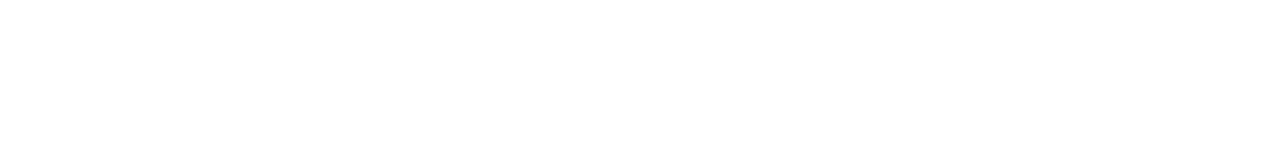
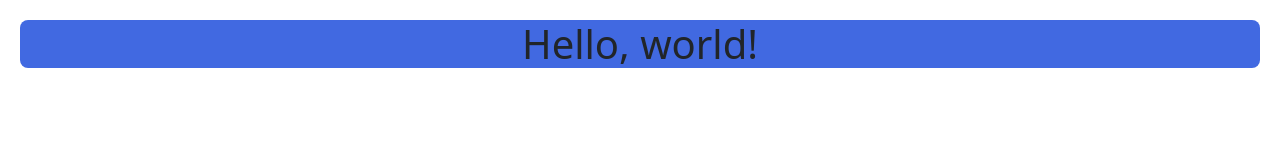
Before and after one commit to santimm44/Favorite-Top-Ten-Website, a plain HTML site: page index.html in a window 1280 px wide. Drawn offline with nearby package versions, Linux system fonts and the light colour scheme.

Commit message:
Added Index stuff

```diff
--- a/index.html
+++ b/index.html
@@ -0,0 +1,14 @@
+<!doctype html>
+<html lang="en">
+  <head>
+    <meta charset="utf-8">
+    <meta name="viewport" content="width=device-width, initial-scale=1">
+    <title>Bootstrap demo</title>
+    <link href="https://cdn.jsdelivr.net/npm/bootstrap@5.3.3/dist/css/bootstrap.min.css" rel="stylesheet" integrity="sha384-QWTKZyjpPEjISv5WaRU9OFeRpok6YctnYmDr5pNlyT2bRjXh0JMhjY6hW+ALEwIH" crossorigin="anonymous">
+    <link rel="stylesheet" href="./style/styles.css">
+  </head>
+  <body>
+    <h1>Hello, world!</h1>
+    <script src="https://cdn.jsdelivr.net/npm/bootstrap@5.3.3/dist/js/bootstrap.bundle.min.js" integrity="sha384-YvpcrYf0tY3lHB60NNkmXc5s9fDVZLESaAA55NDzOxhy9GkcIdslK1eN7N6jIeHz" crossorigin="anonymous"></script>
+  </body>
+</html>
--- a/style/styles.css
+++ b/style/styles.css
@@ -1,4 +1,7 @@
 h1 {
-    background-color: mediumblue;
-    border-radius: 20px;
+    background-color: royalblue;
+    border-radius: 8px;
+    display:flex;
+    justify-content: center;
+    margin: 20px;
 }
```
